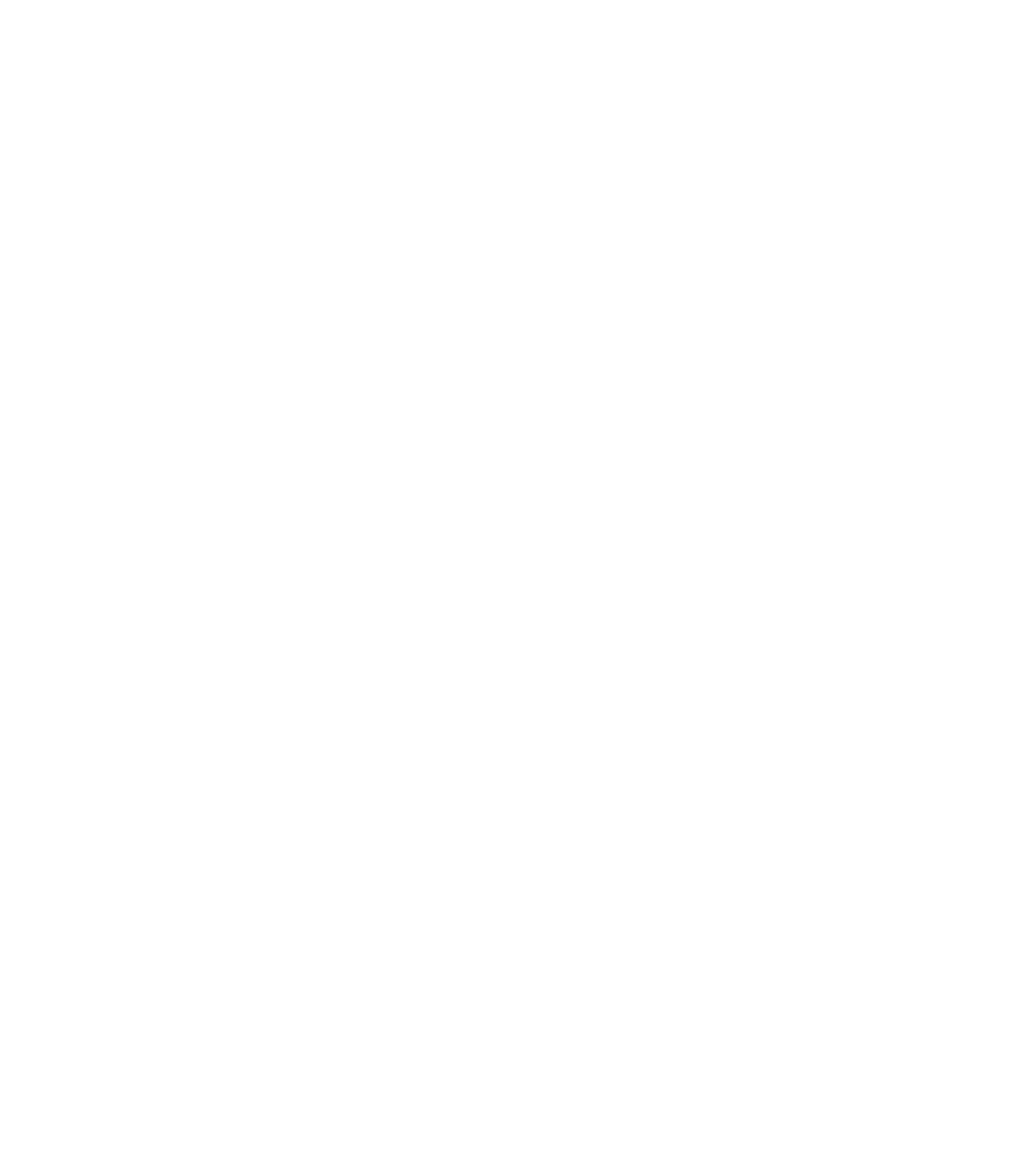
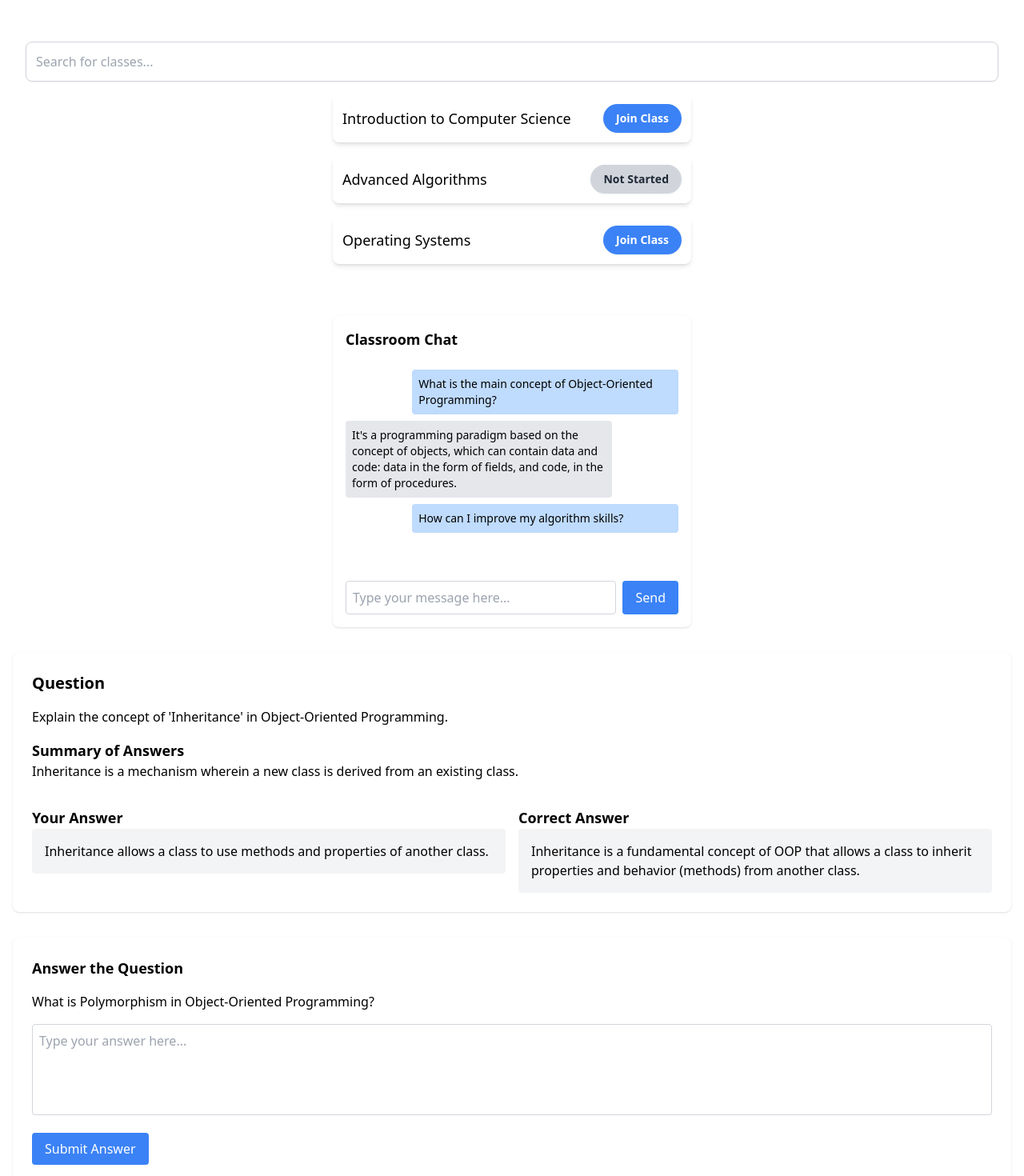
Before and after one commit to edouard2000/TigerEngage, a React (Vite) app: page /student-Dashboard in a window 1280 px wide. Before the commit this address had no page. Shown: the part 60-1530 px from the top of the page at 80% size. Before the commit the page ends 800 px from the top, so only its background shows below. Built offline with nearby package versions, Linux system fonts and the light colour scheme.

Commit message:
added the studentDashoard

```diff
--- a/src/App.jsx
+++ b/src/App.jsx
@@ -2,15 +2,15 @@
 import './App.css';
 import HomePage from './Components/HomePage';
 import RoleSelection from './Components/RoleSelection';
-
-
+import StudentDashboard from './Components/StudentDashboard';
 
 function App() {
   return (
     <div>
       <Routes>
         <Route index element={<HomePage />} />
-        <Route path='/role-selection' element={<RoleSelection />} />
+        <Route path="/role-selection" element={<RoleSelection />} />
+        <Route path="/student-Dashboard" element={<StudentDashboard />} />
       </Routes>
     </div>
   );
--- /dev/null
+++ b/src/Components/AnswerSubmissionForm.jsx
@@ -0,0 +1,47 @@
+import { useState } from 'react';
+import PropTypes from 'prop-types';
+
+const AnswerSubmissionForm = ({ question, isActive }) => {
+  const [answer, setAnswer] = useState('');
+
+  const handleSubmit = (e) => {
+    e.preventDefault();
+
+    console.log('Submitted answer:', answer);
+
+    setAnswer('');
+  };
+
+  if (!isActive) {
+    return null;
+  }
+
+  return (
+    <div className="my-8 rounded-lg bg-white p-6 shadow">
+      <h2 className="mb-4 text-lg font-semibold">Answer the Question</h2>
+      <p className="mb-4">{question}</p>
+      <form onSubmit={handleSubmit} className="space-y-4">
+        <textarea
+          className="w-full resize-none rounded border border-gray-300 p-2"
+          rows="4"
+          placeholder="Type your answer here..."
+          value={answer}
+          onChange={(e) => setAnswer(e.target.value)}
+        />
+        <button
+          type="submit"
+          className="rounded bg-blue-500 px-4 py-2 text-white hover:bg-blue-600"
+        >
+          Submit Answer
+        </button>
+      </form>
+    </div>
+  );
+};
+
+AnswerSubmissionForm.propTypes = {
+  question: PropTypes.string.isRequired,
+  isActive: PropTypes.string.isRequired,
+};
+
+export default AnswerSubmissionForm;
--- /dev/null
+++ b/src/Components/ChatSystem.jsx
@@ -0,0 +1,51 @@
+import { useState } from "react";
+
+const dummyMessages = [
+  { id: 1, text: "What is the main concept of Object-Oriented Programming?", sender: "user" },
+  { id: 2, text: "It's a programming paradigm based on the concept of objects, which can contain data and code: data in the form of fields, and code, in the form of procedures.", sender: "responder" },
+  { id: 3, text: "How can I improve my algorithm skills?", sender: "user" }
+];
+
+const ChatSystem = () => {
+  const [messages, setMessages] = useState(dummyMessages);
+  const [newMessage, setNewMessage] = useState('');
+
+  const handleSendMessage = (e) => {
+    e.preventDefault();
+    if (!newMessage.trim()) return;
+
+    const nextId = messages.length + 1;
+    setMessages([...messages, { id: nextId, text: newMessage, sender: "user" }]);
+    setNewMessage('');
+  };
+
+  return (
+    <div className="mx-auto my-8 max-w-md rounded-lg bg-white p-4 shadow">
+      <h2 className="mb-4 text-lg font-semibold">Classroom Chat</h2>
+      <div className="mb-4 h-64 overflow-y-auto">
+        {messages.map((message) => (
+          <div key={message.id} className={`my-2 rounded p-2 ${message.sender === "user" ? "ml-auto bg-blue-200" : "mr-auto bg-gray-200"}`} style={{ maxWidth: "80%" }}>
+            <p className="text-sm">{message.text}</p>
+          </div>
+        ))}
+      </div>
+      <form onSubmit={handleSendMessage} className="flex">
+        <input
+          type="text"
+          className="mr-2 flex-1 rounded border border-gray-300 p-2"
+          placeholder="Type your message here..."
+          value={newMessage}
+          onChange={(e) => setNewMessage(e.target.value)}
+        />
+        <button
+          type="submit"
+          className="rounded bg-blue-500 px-4 py-2 text-white hover:bg-blue-600"
+        >
+          Send
+        </button>
+      </form>
+    </div>
+  );
+};
+
+export default ChatSystem;
--- /dev/null
+++ b/src/Components/ClassList.jsx
@@ -0,0 +1,28 @@
+import { useState } from 'react';
+import ClassListDisplay from './ClassListDisplay';
+
+const ClassSearchBar = () => {
+  const [searchTerm, setSearchTerm] = useState('');
+
+  const handleSearchChange = (event) => {
+    setSearchTerm(event.target.value);
+  };
+
+  return (
+    <div className="p-4">
+      <input
+        type="text"
+        className="mb-4 w-full rounded-lg border
+         border-gray-300 p-3 shadow-sm transition duration-300
+          hover:shadow-lg focus:outline-none focus:ring-2
+           focus:ring-blue-500 active:border-blue-500"
+        placeholder="Search for classes..."
+        value={searchTerm}
+        onChange={handleSearchChange}
+      />
+      <ClassListDisplay searchTerm={searchTerm} />
+    </div>
+  );
+};
+
+export default ClassSearchBar;
--- /dev/null
+++ b/src/Components/ClassListDisplay.jsx
@@ -0,0 +1,44 @@
+import PropTypes from 'prop-types';
+
+const classData = [
+  { id: 1, name: 'Introduction to Computer Science', started: true },
+  { id: 2, name: 'Advanced Algorithms', started: false },
+  { id: 3, name: 'Operating Systems', started: true },
+];
+
+const ClassListDisplay = ({ searchTerm }) => {
+  const filteredClasses = classData.filter((cls) =>
+    cls.name.toLowerCase().includes(searchTerm.toLowerCase()),
+  );
+
+  return (
+    <div className="flex flex-col items-center">
+      {filteredClasses.length > 0 ? (
+        filteredClasses.map((cls) => (
+          <div
+            key={cls.id}
+            className="mb-4 w-full max-w-md rounded-lg bg-white p-3 shadow-md transition duration-300 hover:bg-gray-50 active:bg-gray-100"
+          >
+            <div className="flex items-center justify-between">
+              <span className="text-lg font-medium">{cls.name}</span>
+              <button
+                className={`rounded-full px-4 py-2 text-sm font-semibold shadow-sm ${cls.started ? 'bg-blue-500 text-white hover:bg-blue-600' : 'bg-gray-300 text-gray-800'}`}
+                disabled={!cls.started}
+              >
+                {cls.started ? 'Join Class' : 'Not Started'}
+              </button>
+            </div>
+          </div>
+        ))
+      ) : (
+        <p>No classes found.</p>
+      )}
+    </div>
+  );
+};
+
+export default ClassListDisplay;
+
+ClassListDisplay.propTypes = {
+  searchTerm: PropTypes.string.isRequired,
+};
--- a/src/Components/FeatureCard.jsx
+++ b/src/Components/FeatureCard.jsx
@@ -5,10 +5,10 @@
     <div
       className="rounded-lg bg-white p-4 shadow-lg
     transition-colors duration-300 focus-within:bg-gray-100
-     hover:bg-sky-900 hover:text-white"
+     hover:bg-sky-900 hover:text-white "
     >
-      <h3 className="mb-2 text-xl font-semibold text-sky-900">{title}</h3>
-      <p >{description}</p>
+      <h3 className="mb-2 text-xl font-semibold text-sky-900 ">{title}</h3>
+      <p>{description}</p>
     </div>
   );
 };
--- a/src/Components/HomePage.jsx
+++ b/src/Components/HomePage.jsx
@@ -15,7 +15,7 @@
         </p>
         <Link
           to="/role-selection"
-          className="rounded-full bg-white px-4 py-2 font-bold text-blue-600 hover:bg-gray-100"
+          className="rounded-full bg-white px-4 py-2 font-bold text-sky-950 hover:bg-gray-100"
         >
           Get Started
         </Link>
--- /dev/null
+++ b/src/Components/QuestionAnswerDisplay.jsx
@@ -0,0 +1,44 @@
+const questionData = {
+  question:
+    "Explain the concept of 'Inheritance' in Object-Oriented Programming.",
+  summary:
+    'Inheritance is a mechanism wherein a new class is derived from an existing class.',
+  studentAnswer:
+    'Inheritance allows a class to use methods and properties of another class.',
+  correctAnswer:
+    'Inheritance is a fundamental concept of OOP that allows a class to inherit properties and behavior (methods) from another class.',
+};
+
+const QuestionAnswerDisplay = () => {
+  return (
+    <div className="my-8 rounded-lg bg-white p-6 shadow">
+      <div className="mb-8">
+        <h2 className="mb-4 text-xl font-semibold">Question</h2>
+        <p className="mb-4">{questionData.question}</p>
+        <h3 className="text-lg font-semibold">Summary of Answers</h3>
+        <p>{questionData.summary}</p>
+      </div>
+
+      <div className="flex flex-col md:flex-row">
+        <div className="mb-4 md:mb-0 md:w-1/2 md:pr-2">
+          {questionData.studentAnswer && (
+            <>
+              <h3 className="text-lg font-semibold">Your Answer</h3>
+              <p className="rounded bg-gray-100 p-4">
+                {questionData.studentAnswer}
+              </p>
+            </>
+          )}
+        </div>
+        <div className="md:w-1/2 md:pl-2">
+          <h3 className="text-lg font-semibold">Correct Answer</h3>
+          <p className="rounded bg-gray-100 p-4">
+            {questionData.correctAnswer}
+          </p>
+        </div>
+      </div>
+    </div>
+  );
+};
+
+export default QuestionAnswerDisplay;
--- a/src/Components/RoleSelection.jsx
+++ b/src/Components/RoleSelection.jsx
@@ -1,4 +1,3 @@
-
 import { useNavigate } from 'react-router-dom';
 
 const RoleSelection = () => {
@@ -7,7 +6,7 @@
   const handleRoleSelect = (role) => {
     switch (role) {
       case 'student':
-        navigate('/student-info');
+        navigate('/student-Dashboard');
         break;
       case 'professor':
         navigate('/professor-info');
@@ -49,8 +48,6 @@
 
 export default RoleSelection;
 
-
-
 import UAParser from 'ua-parser-js';
 
 const parser = new UAParser();
--- /dev/null
+++ b/src/Components/StudentDashboard.jsx
@@ -0,0 +1,26 @@
+import ClassList from './ClassList';
+import ChatSystem from './ChatSystem';
+import QuestionAnswerDisplay from './QuestionAnswerDisplay';
+import AnswerSubmissionForm from './AnswerSubmissionForm';
+
+const dummyQuestion = 'What is Polymorphism in Object-Oriented Programming?';
+
+const StudentDashboard = () => {
+  const isActive = true;
+
+  return (
+    <div>
+      <div className="container mx-auto px-4 py-8">
+        <h1 className="mb-8 text-center text-2xl font-bold">
+          Student Dashboard
+        </h1>
+        <ClassList />
+        <ChatSystem />
+        <QuestionAnswerDisplay question={dummyQuestion} isActive={isActive} />
+        <AnswerSubmissionForm question={dummyQuestion} isActive={isActive} />
+      </div>
+    </div>
+  );
+};
+
+export default StudentDashboard;
```
